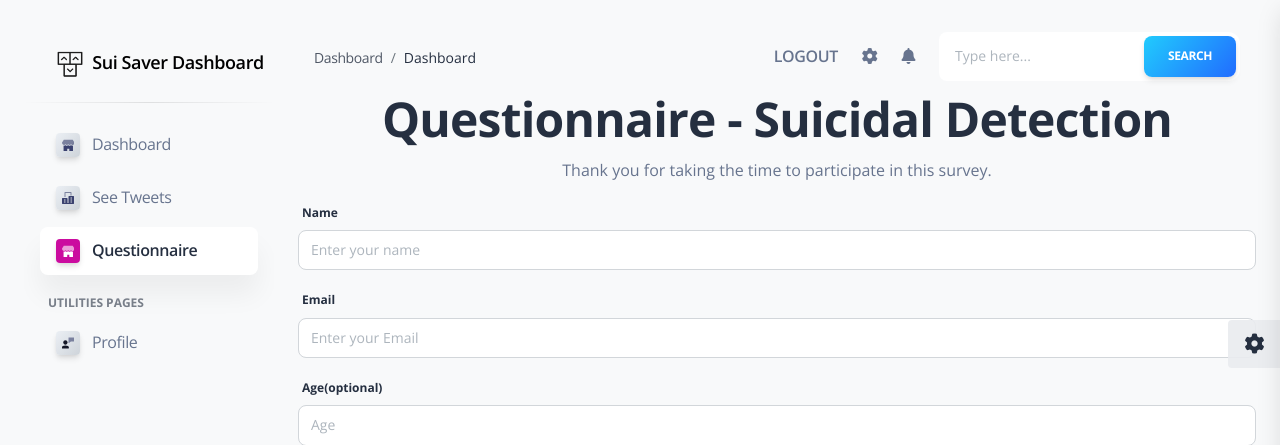
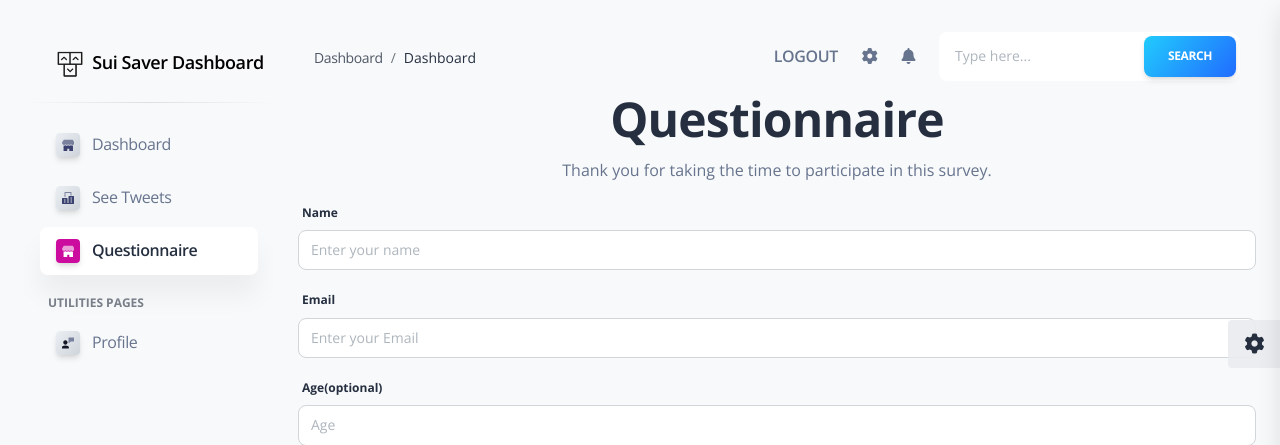
Before and after one commit to Satyajit-Codys/sui-saver-web, a Django app: page /dashboard-questions/ in a window 1280 px wide. Shown: the top 445 px of the page. Run offline with Django 3.2, Linux system fonts and the light colour scheme; the visitor is signed in with stand-in values (Sample User, id 1); some libraries are stand-ins or nearby versions.

Commit message:
modified heading

```diff
--- a/apps/templates/questionnaire/questions.html
+++ b/apps/templates/questionnaire/questions.html
@@ -8,7 +8,7 @@
 {% block content %}
 <div class="container">
   <header class="header">
-    <h1 id="title" class="text-center">Questionnaire - Suicidal Detection</h1>
+    <h1 id="title" class="text-center">Questionnaire</h1>
     <p id="description" class="description text-center">
       Thank you for taking the time to participate in this survey.
     </p>
```
